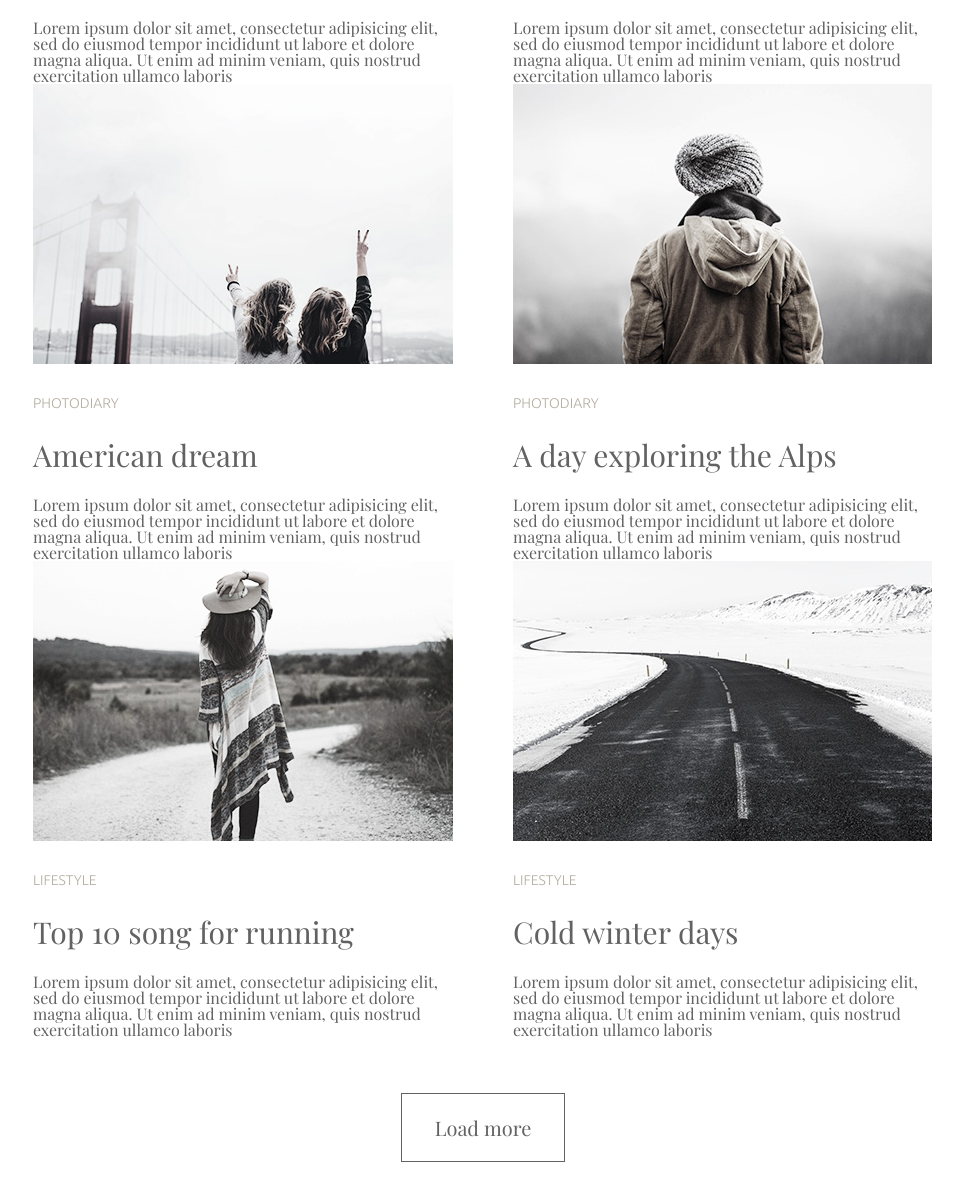
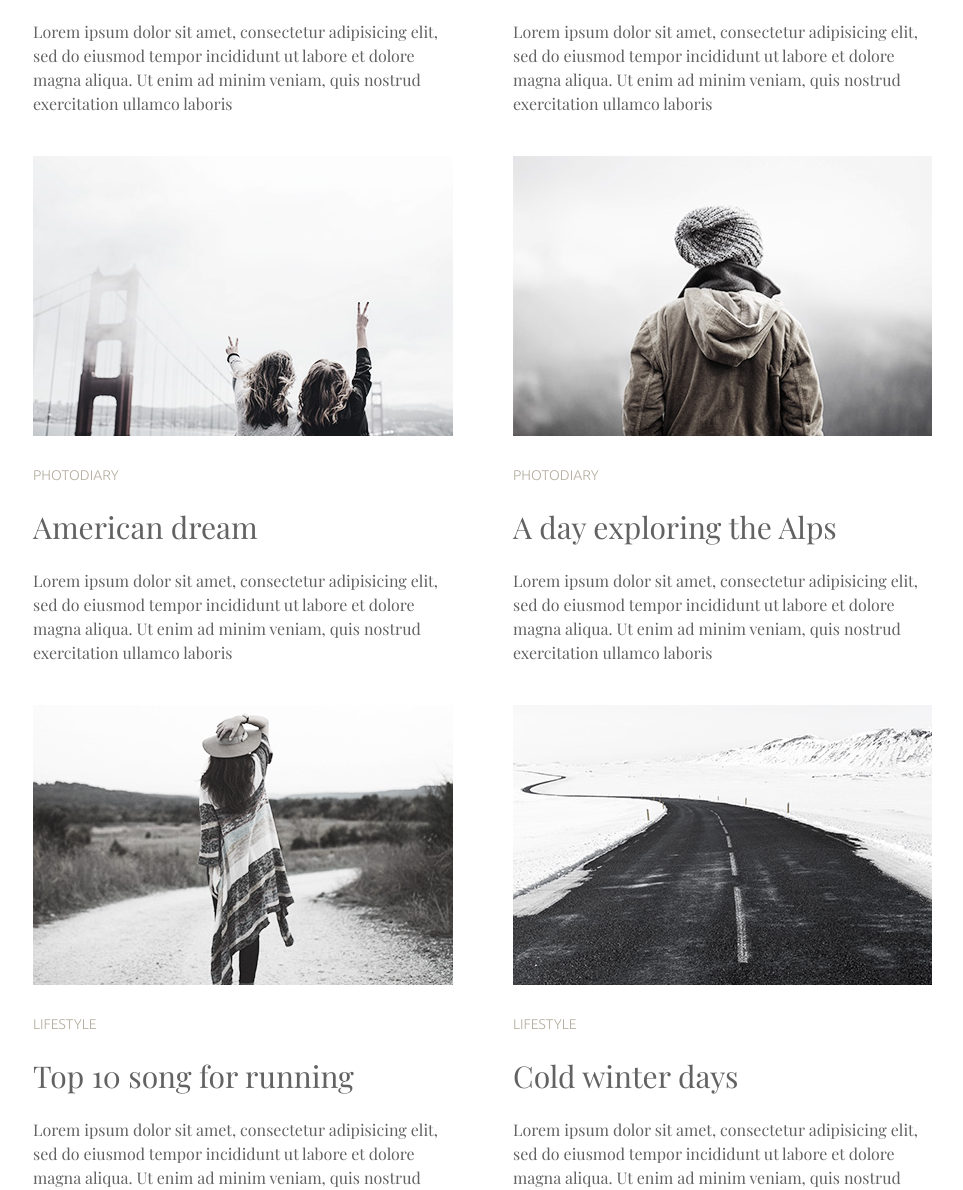
Before and after one commit to TarasGrynik/goit-fe-course, a plain HTML site: page html-css/module-03/index.html in a window 1280 px wide. Shown: the part 590-1780 px from the top of the page, without its empty margins (157-1120 px from the left). Drawn offline with nearby package versions, Linux system fonts and the light colour scheme.

Commit message:
fixed bugs with text

```diff
--- a/html-css/module-03/css/style.css
+++ b/html-css/module-03/css/style.css
@@ -71,16 +71,22 @@ a {
  margin-bottom: 27px;
 }
 
+.subtext {
+  margin-bottom: 40px;
+  line-height: 24px;
+}
+
 .footer {
   text-align: center;
 }
 
 .btn {
-  margin: 55px 0 70px;
+  margin: 15px 0 70px;
   padding: 20px 33px;
   font-size: 20px;
   font-family: 'Playfair Display', serif;
   color: #626262;
   background: transparent;
   border: 1px solid #626262;
+  cursor: pointer;
 }
--- a/html-css/module-03/index.html
+++ b/html-css/module-03/index.html
@@ -37,7 +37,7 @@
       <img src="img/dancing-girl.jpg" alt="dancing girl">
       <p class="subtitle">Lifestyle</p>
       <h2 class="title">More than just a music festival</h2>
-      <p>Lorem ipsum dolor sit amet, consectetur adipisicing elit, sed do eiusmod tempor incididunt ut labore et dolore
+      <p class="subtext">Lorem ipsum dolor sit amet, consectetur adipisicing elit, sed do eiusmod tempor incididunt ut labore et dolore
         magna aliqua. Ut enim ad minim veniam, quis nostrud exercitation ullamco laboris
       </p>
     </section>
@@ -45,7 +45,7 @@
       <img src="img/coffee.jpg" alt="man keep coffee">
       <p class="subtitle">lifestyle</p>
       <h2 class="title">Life tastes better with coffee</h2>
-      <p>Lorem ipsum dolor sit amet, consectetur adipisicing elit, sed do eiusmod tempor incididunt ut labore et dolore
+      <p class="subtext">Lorem ipsum dolor sit amet, consectetur adipisicing elit, sed do eiusmod tempor incididunt ut labore et dolore
         magna aliqua. Ut enim ad minim veniam, quis nostrud exercitation ullamco laboris
       </p>
     </section>
@@ -53,7 +53,7 @@
       <img src="img/girls-in-america.jpg" alt="Girls in America">
       <p class="subtitle">photodiary</p>
       <h2 class="title">American dream</h2>
-      <p>Lorem ipsum dolor sit amet, consectetur adipisicing elit, sed do eiusmod tempor incididunt ut labore et dolore
+      <p class="subtext">Lorem ipsum dolor sit amet, consectetur adipisicing elit, sed do eiusmod tempor incididunt ut labore et dolore
         magna aliqua. Ut enim ad minim veniam, quis nostrud exercitation ullamco laboris
       </p>
     </section>
@@ -61,7 +61,7 @@
       <img src="img/man-in-alps.jpg" alt="man in Alps">
       <p class="subtitle">photodiary</p>
       <h2 class="title">A day exploring the Alps</h2>
-      <p>Lorem ipsum dolor sit amet, consectetur adipisicing elit, sed do eiusmod tempor incididunt ut labore et dolore
+      <p class="subtext">Lorem ipsum dolor sit amet, consectetur adipisicing elit, sed do eiusmod tempor incididunt ut labore et dolore
         magna aliqua. Ut enim ad minim veniam, quis nostrud exercitation ullamco laboris
       </p>
     </section>
@@ -69,7 +69,7 @@
       <img src="img/girls-in-hat.jpg" alt="girl in hat">
       <p class="subtitle">lifestyle</p>
       <h2 class="title">Top 10 song for running</h2>
-      <p>Lorem ipsum dolor sit amet, consectetur adipisicing elit, sed do eiusmod tempor incididunt ut labore et dolore
+      <p class="subtext">Lorem ipsum dolor sit amet, consectetur adipisicing elit, sed do eiusmod tempor incididunt ut labore et dolore
         magna aliqua. Ut enim ad minim veniam, quis nostrud exercitation ullamco laboris
       </p>
     </section>
@@ -77,12 +77,12 @@
       <img src="img/winter-road.jpg" alt="road in winter">
       <p class="subtitle">lifestyle</p>
       <h2 class="title">Cold winter days</h2>
-      <p>Lorem ipsum dolor sit amet, consectetur adipisicing elit, sed do eiusmod tempor incididunt ut labore et dolore
+      <p class="subtext">Lorem ipsum dolor sit amet, consectetur adipisicing elit, sed do eiusmod tempor incididunt ut labore et dolore
         magna aliqua. Ut enim ad minim veniam, quis nostrud exercitation ullamco laboris
       </p>
     </section>
     <footer class="footer">
-      <button class="btn" name="button">Load more</button>
+      <button class="btn" name="button" type="button">Load more</button>
     </footer>
   </main>
 </body>
```
